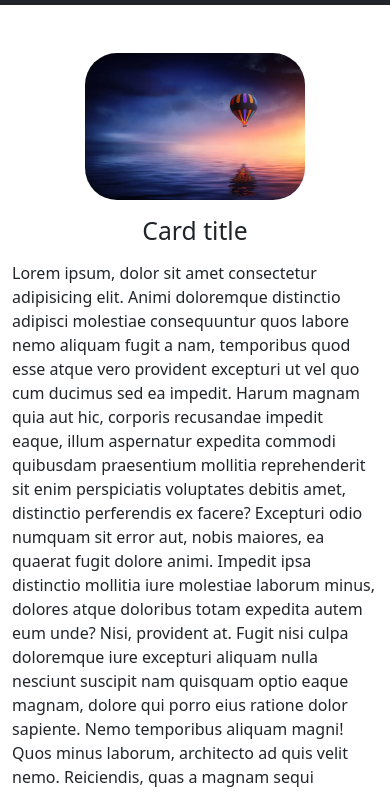
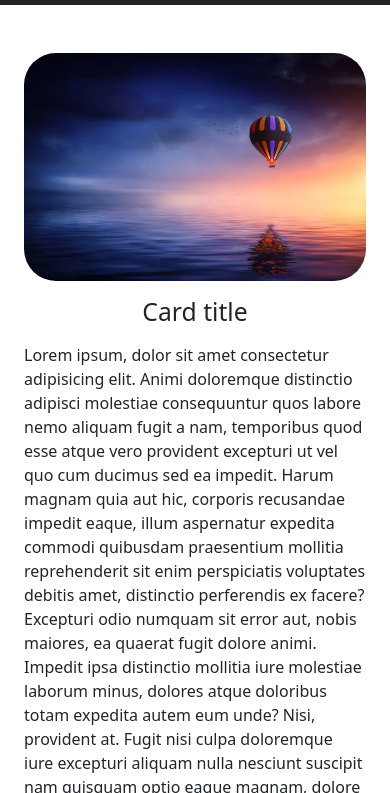
Before and after one commit to diyorbek698/grid, a plain HTML site: page card_detail.html in a window 390 px wide. Shown: the part 51-844 px from the top of the page. Drawn offline with Linux system fonts and the light colour scheme.

Commit message:
favicon added

```diff
--- a/card_detail.html
+++ b/card_detail.html
@@ -5,7 +5,22 @@
     <meta charset="UTF-8" />
     <meta name="viewport" content="width=device-width, initial-scale=1.0" />
     <title>bootstrap grid</title>
+    <link rel="shortcut icon" href="https://static.vecteezy.com/system/resources/previews/019/637/202/non_2x/blue-tape-circle-logo-icon-free-png.png" type="image/x-icon">
+  <link rel="stylesheet" href="bootstrap.css" />
     <link rel="stylesheet" href="bootstrap.css" />
+    <style>
+      .my_img{
+        width: 60% !important;
+      }
+      @media screen  and (  max-width: 768px) {
+        .my_img{
+          width: 100% !important;
+        }
+      }
+
+
+    </style>
+
   </head>
 
   <body>
@@ -70,9 +85,9 @@
     <!-- navbar end -->
 
     <!-- card detail section begin -->
-    <div class="container my-5">
+    <div class="container my-5 px-4">
       <div class="d-flex justify-content-center">
-        <img src="backlit.webp" alt="stone" class="rounded-5" style="max-width: 60%" />
+        <img src="backlit.webp" alt="stone" class="rounded-5  my_img "  />
       </div>
       <h2 class="my-3 text-center">Card title</h2>
       <p>
```
Also changed, not shown: index.html (+1 -0 lines).
